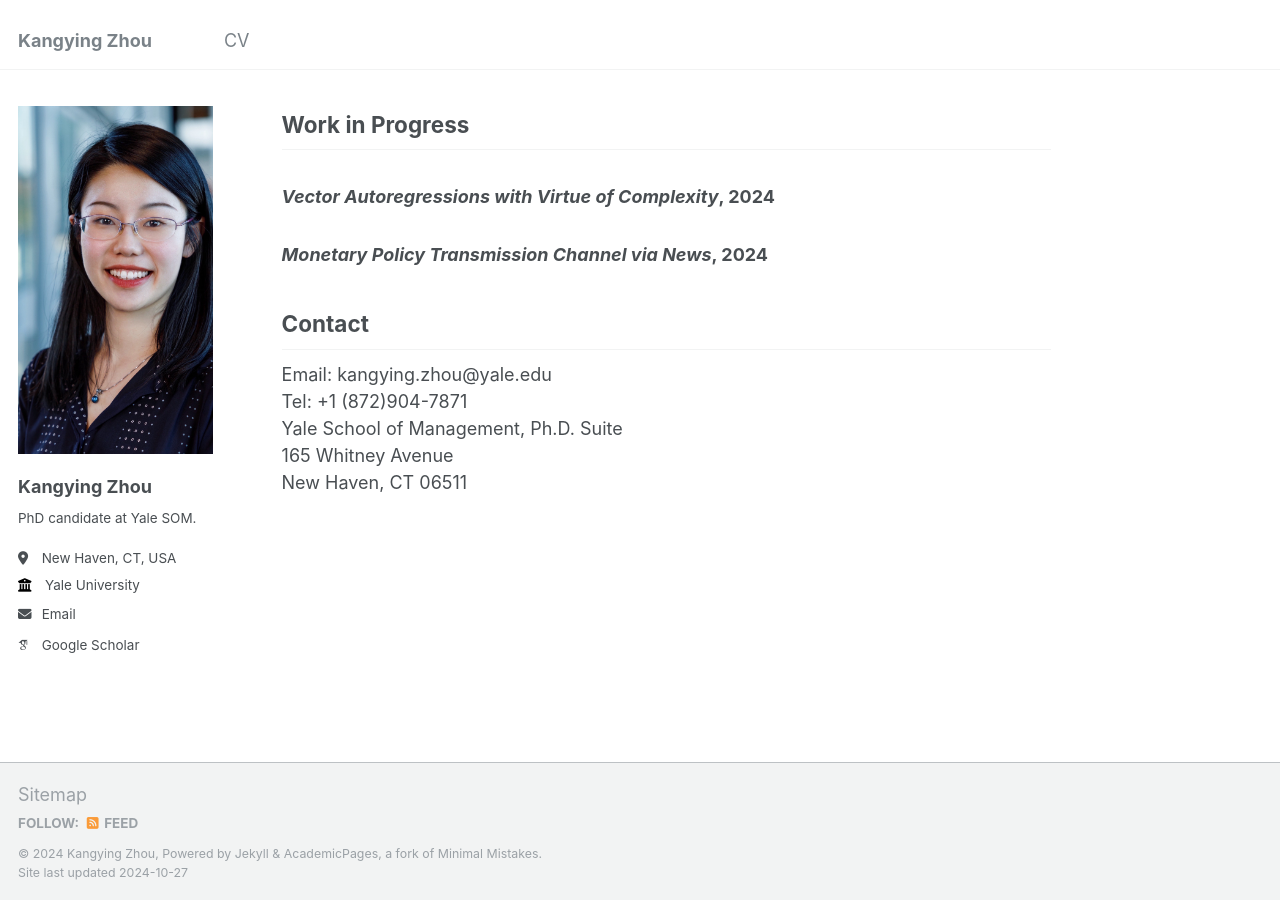
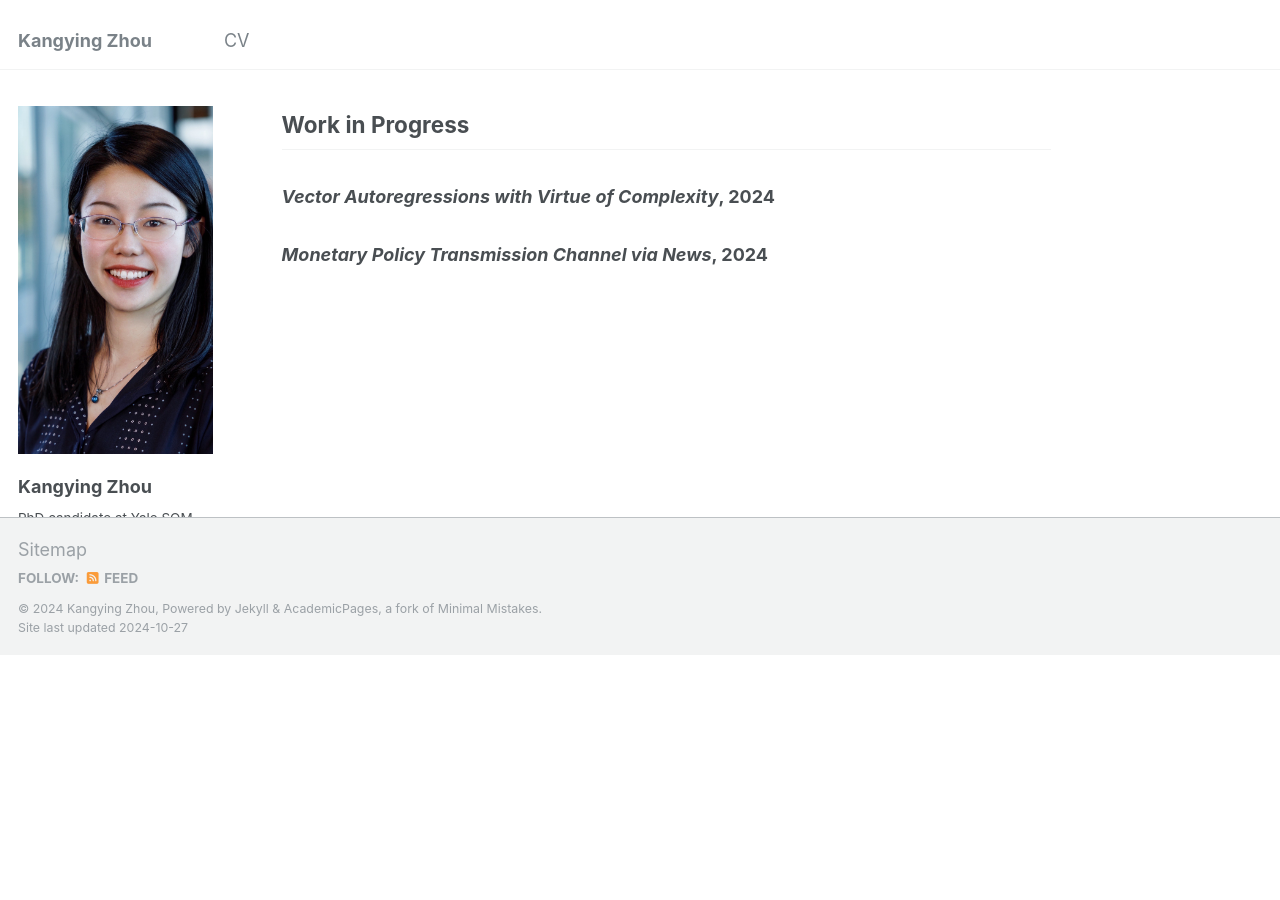
Before and after one commit to rosieli5/rosieli5.github.io, a Jekyll site: the page built from _pages/about.md, in a window 1280 px wide and 900 px high, scrolled down 636 px. Built offline with Jekyll 4.4.1, drawn with Linux system fonts in a browser that asks for light colours; some web fonts are replaced; after the commit the page ends 1291 px from its top, so only the background shows below that.

Commit message:
Update about.md

```diff
--- a/_pages/about.md
+++ b/_pages/about.md
@@ -83,11 +83,11 @@ Service
 - 2020 Princeton Financial Economics of Insurance Workshop -->
 
 
-## Contact
+<!-- ## Contact
 Email: kangying.zhou@yale.edu
 Tel: +1 (872)904-7871
 Yale School of Management, Ph.D. Suite
 165 Whitney Avenue
-New Haven, CT 06511
+New Haven, CT 06511              -->
 
 <!-- , Advisor: Professor [Dacheng Xiu](https://dachxiu.chicagobooth.edu/)  -->
```
